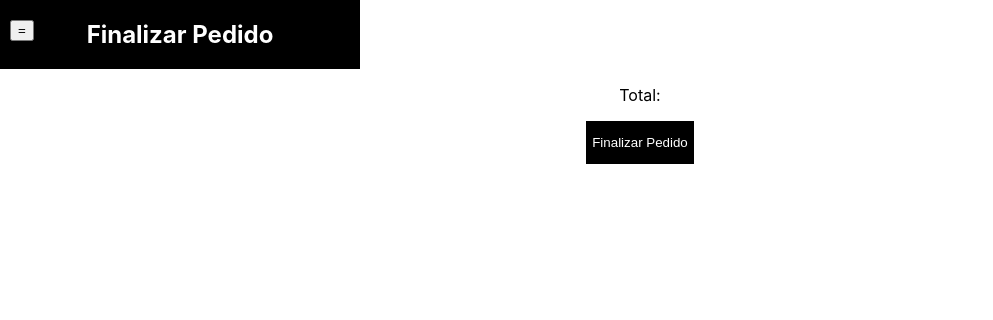
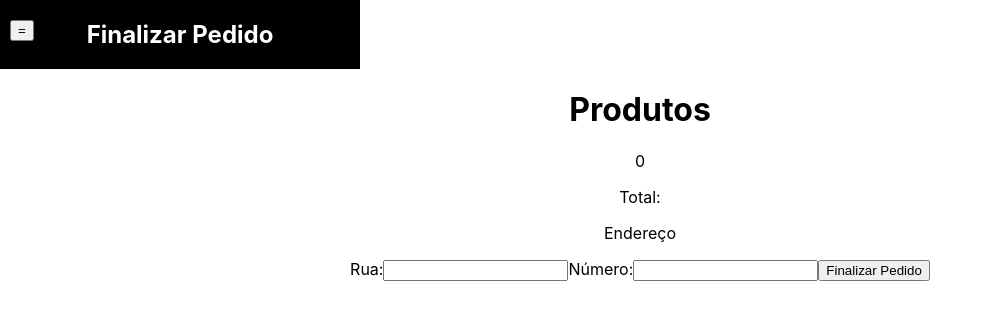
Before and after one commit to tryber/sd-03-trybeer-7, a React (Create React App) app in the folder front-end/: page /checkout in a window 1280 px wide. Shown: the top 320 px of the page, without its empty margins (0-993 px from the left). Built offline with nearby package versions, Linux system fonts and the light colour scheme.

Commit message:
iniciando estrutura básica da página de checkout

```diff
--- a/front-end/src/pages/CheckoutPage/CheckoutPage.jsx
+++ b/front-end/src/pages/CheckoutPage/CheckoutPage.jsx
@@ -1,15 +1,38 @@
 import React, { useState, useEffect, useContext } from 'react';
 import { Redirect } from 'react-router-dom';
+import CheckoutCard from '../../components/CheckoutCard';
 import ClientNavBar from '../../components/NavBar/ClientBar/ClientNavBar';
-import Button from '../../components/NavBar/Button';
 import AuthContext from '../../context/AuthContext';
 
 function Checkout() {
+  const [cartProducts, setCartProducts] = useState([]);
+
   return (
     <div>
       <ClientNavBar title="Finalizar Pedido" />
-      <p>Total:</p>
-      {Button('Finalizar Pedido', null, 'checkout-finish-btn')}
+      <h1>Produtos</h1>
+      {cartProducts.length && cartProducts.map((product, index) => (
+        <CheckoutCard
+          key={ product.id }
+          index={ index }
+          quantity={ product.quantity }
+          price={ product.price }
+          onClick={ null }
+        />
+      ))}
+      <p data-testid="order-total-value">Total:</p>
+      <div>
+        <p>Endereço</p>
+        <label htmlFor="delivery_address">
+          Rua:
+          <input type="text" id="delivery_address" data-testid="checkout-street-input" />
+        </label>
+        <label htmlFor="delivery_number">
+          Número:
+          <input type="number" id="delivery_number" data-testid="checkout-house-number-input" />
+        </label>
+        <button data-testid="checkout-finish-btn" type="button">Finalizar Pedido</button>
+      </div>
     </div>
   );
 }
```
